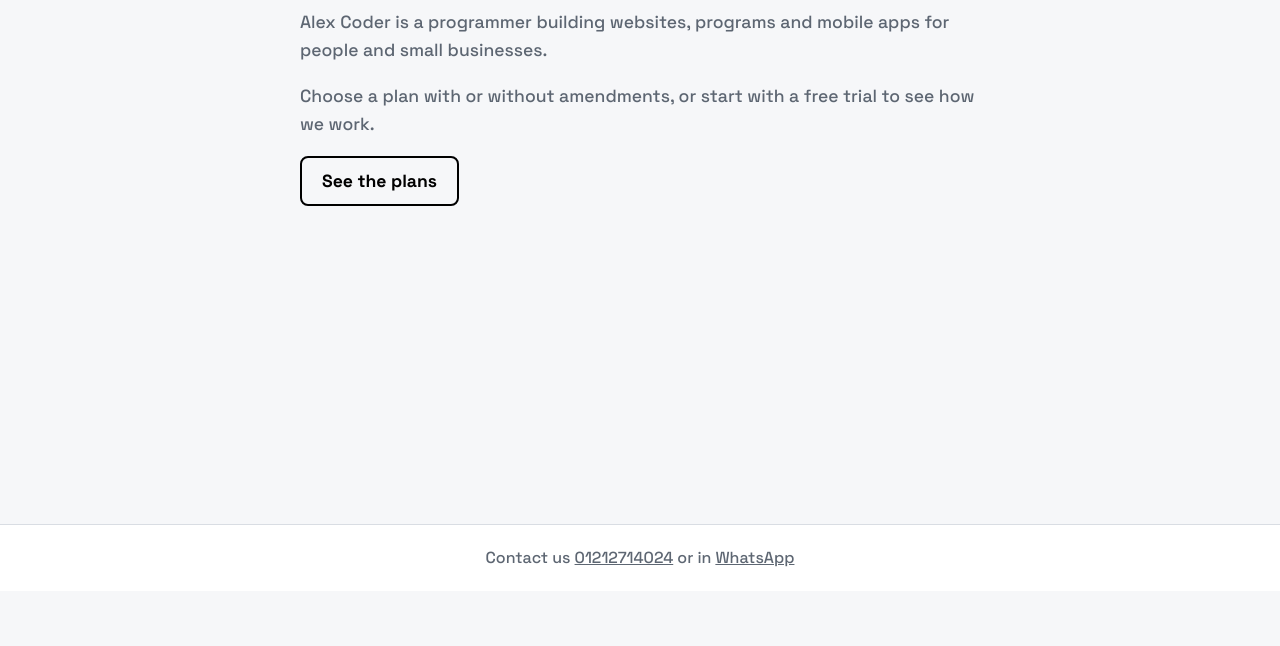
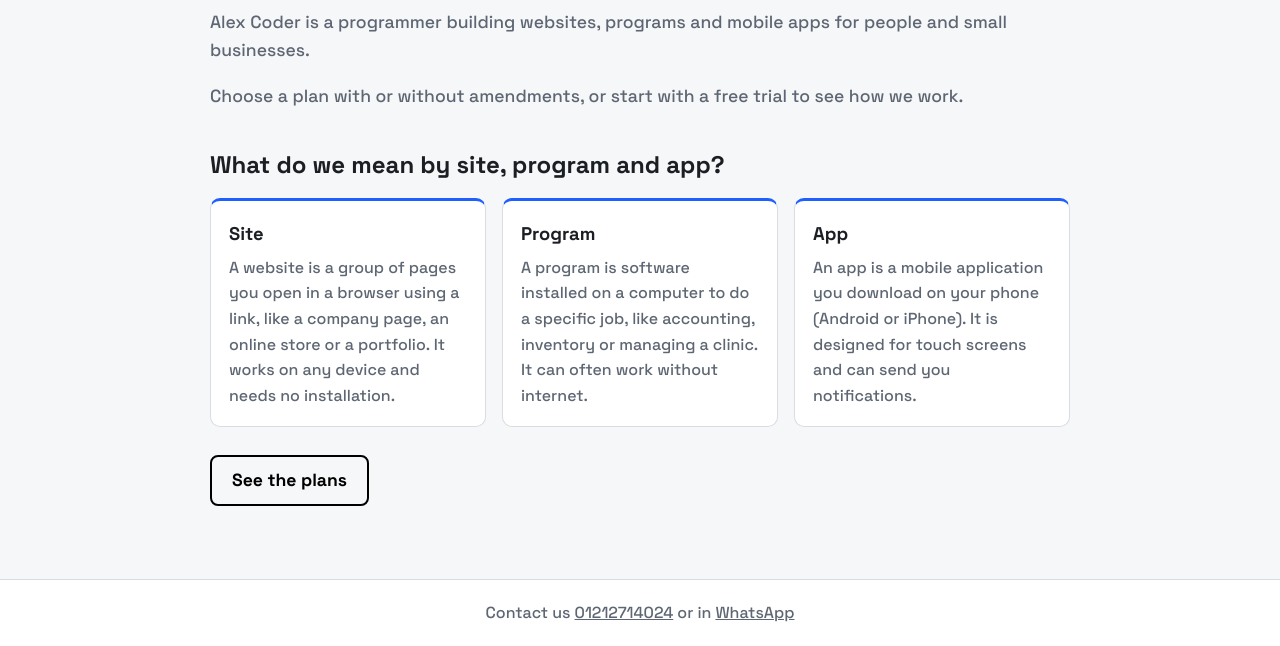
Before and after one commit to alexcodertiktok/Alexcoder, a plain HTML site: page about.html in a window 1280 px wide. Shown: the part 209-855 px from the top of the page. Before the commit the page ends 800 px from the top, so only its background shows below. Drawn offline with Linux system fonts and the light colour scheme.

Commit message:
Add files via upload

```diff
--- a/about.html
+++ b/about.html
@@ -23,6 +23,12 @@
   <h1 data-i18n="about_title">About Alex Coder</h1>
   <p data-i18n="about_p1">Alex Coder is a programmer building websites, programs and mobile apps for people and small businesses.</p>
   <p data-i18n="about_p2">Choose a plan with or without amendments, or start with a free trial to see how we work.</p>
+  <h2 class="defs-title" data-i18n="defs_title">What do we mean by site, program and app?</h2>
+  <div class="defs">
+    <article class="def"><h3 data-i18n="t_site">Site</h3><p data-i18n="def_site">A website is a group of pages you open in a browser using a link, like a company page, an online store or a portfolio. It works on any device and needs no installation.</p></article>
+    <article class="def"><h3 data-i18n="t_program">Program</h3><p data-i18n="def_program">A program is software installed on a computer to do a specific job, like accounting, inventory or managing a clinic. It can often work without internet.</p></article>
+    <article class="def"><h3 data-i18n="t_app">App</h3><p data-i18n="def_app">An app is a mobile application you download on your phone (Android or iPhone). It is designed for touch screens and can send you notifications.</p></article>
+  </div>
   <p><a class="btn-link" href="index.html" data-i18n="about_cta">See the plans</a></p>
 </main>
 
--- a/script.js
+++ b/script.js
@@ -13,7 +13,7 @@ var I18N = {
     plan1:"Without amendment", plan1_d:"Delivered as agreed, one version.",
     plan2:"With amendment", plan2_d:"Includes changes after you review it.",
     plan3:"Start trial", plan3_d:"Try us first. No payment needed.",
-    contact_us:"Contact us", or_in:"or in", limited:"Limited offer", free:"Free", egp:"EGP", start:"Start", contact:"Contact",
+    defs_title:"What do we mean by site, program and app?", def_site:"A website is a group of pages you open in a browser using a link, like a company page, an online store or a portfolio. It works on any device and needs no installation.", def_program:"A program is software installed on a computer to do a specific job, like accounting, inventory or managing a clinic. It can often work without internet.", def_app:"An app is a mobile application you download on your phone (Android or iPhone). It is designed for touch screens and can send you notifications.", contact_us:"Contact us", or_in:"or in", limited:"Limited offer", free:"Free", egp:"EGP", start:"Start", contact:"Contact",
     about_title:"About Alex Coder",
     about_p1:"Alex Coder is a programmer building websites, programs and mobile apps for people and small businesses.",
     about_p2:"Choose a plan with or without amendments, or start with a free trial to see how we work.",
@@ -31,7 +31,7 @@ var I18N = {
     plan1:"بدون تعديل", plan1_d:"بيتسلّم زي ما اتفقنا، نسخة واحدة.",
     plan2:"مع تعديل", plan2_d:"يشمل تعديلات بعد ما تراجع الشغل.",
     plan3:"تجربة مجانية", plan3_d:"جرّبنا الأول. من غير دفع.",
-    contact_us:"تواصل معنا", or_in:"أو على", limited:"عرض محدود", free:"مجاناً", egp:"جنيه", start:"ابدأ", contact:"للتواصل",
+    defs_title:"يعني إيه موقع وبرنامج وتطبيق؟", def_site:"الموقع مجموعة صفحات بتفتحها من المتصفح عن طريق لينك، زي صفحة شركة أو متجر إلكتروني أو معرض أعمال. بيشتغل على أي جهاز ومش محتاج تحميل.", def_program:"البرنامج هو سوفتوير بيتثبت على الكمبيوتر عشان يعمل شغلانة معينة، زي الحسابات أو المخزن أو إدارة عيادة. وغالباً بيشتغل من غير إنترنت.", def_app:"التطبيق هو برنامج موبايل بتحمّله على تليفونك (أندرويد أو آيفون). متصمم للمس الشاشة وممكن يبعتلك إشعارات.", contact_us:"تواصل معنا", or_in:"أو على", limited:"عرض محدود", free:"مجاناً", egp:"جنيه", start:"ابدأ", contact:"للتواصل",
     about_title:"عن Alex Coder",
     about_p1:"Alex Coder مبرمج بيعمل مواقع وبرامج وتطبيقات موبايل للأفراد والشركات الصغيرة.",
     about_p2:"اختار باقة بتعديل أو بدون تعديل، أو ابدأ بتجربة مجانية تشوف بيها طريقة شغلنا.",
--- a/style.css
+++ b/style.css
@@ -60,7 +60,7 @@ button:focus-visible,input:focus-visible,a:focus-visible{outline:3px solid var(-
 .panel .contact{margin-top:22px;padding-top:14px;border-top:1px solid var(--line);text-align:center}
 .done{text-align:center;padding:20px 0}
 
-.about{padding:56px 20px;max-width:720px}
+.about{padding:56px 20px;max-width:900px}
 .about h1{font-size:2.4rem;margin:0 0 16px}
 .about p{font-size:1.1rem;color:var(--muted)}
 .btn-link{display:inline-block;border:2px solid var(--ink);padding:9px 20px;border-radius:8px;text-decoration:none;font-weight:600;color:var(--ink)!important}
@@ -68,3 +68,9 @@ button:focus-visible,input:focus-visible,a:focus-visible{outline:3px solid var(-
 
 .foot{padding:20px;text-align:center;border-top:1px solid var(--line);background:var(--card);color:var(--muted)}
 @media (prefers-reduced-motion:reduce){.caret{animation:none}}
+
+.defs-title{font-size:1.5rem;margin:36px 0 14px}
+.defs{display:grid;grid-template-columns:repeat(auto-fit,minmax(240px,1fr));gap:16px;margin-bottom:28px}
+.def{background:var(--card);border:1px solid var(--line);border-top:3px solid var(--blue);border-radius:10px;padding:18px}
+.def h3{margin:0 0 6px;font-size:1.15rem}
+.def p{margin:0;font-size:1rem}
```
